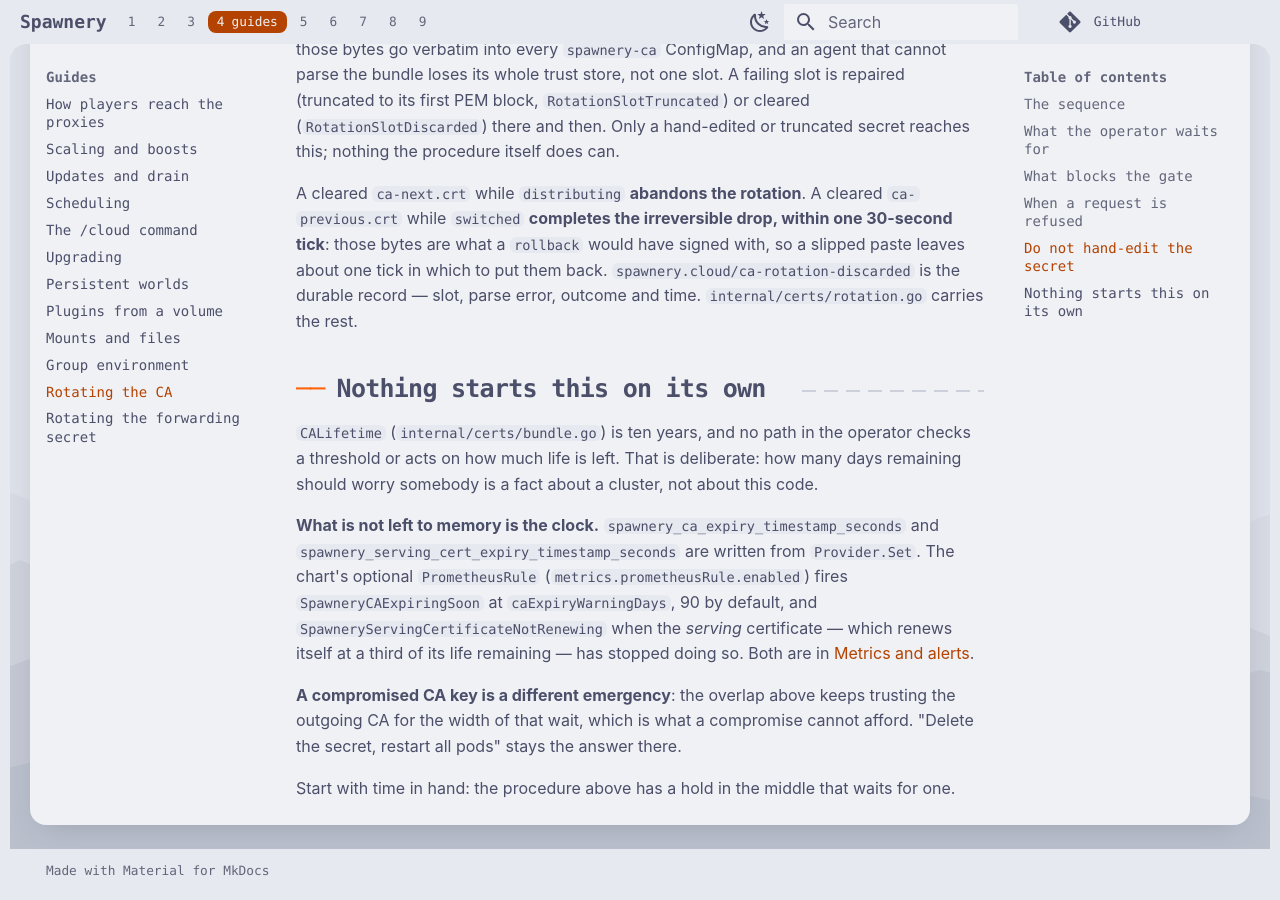
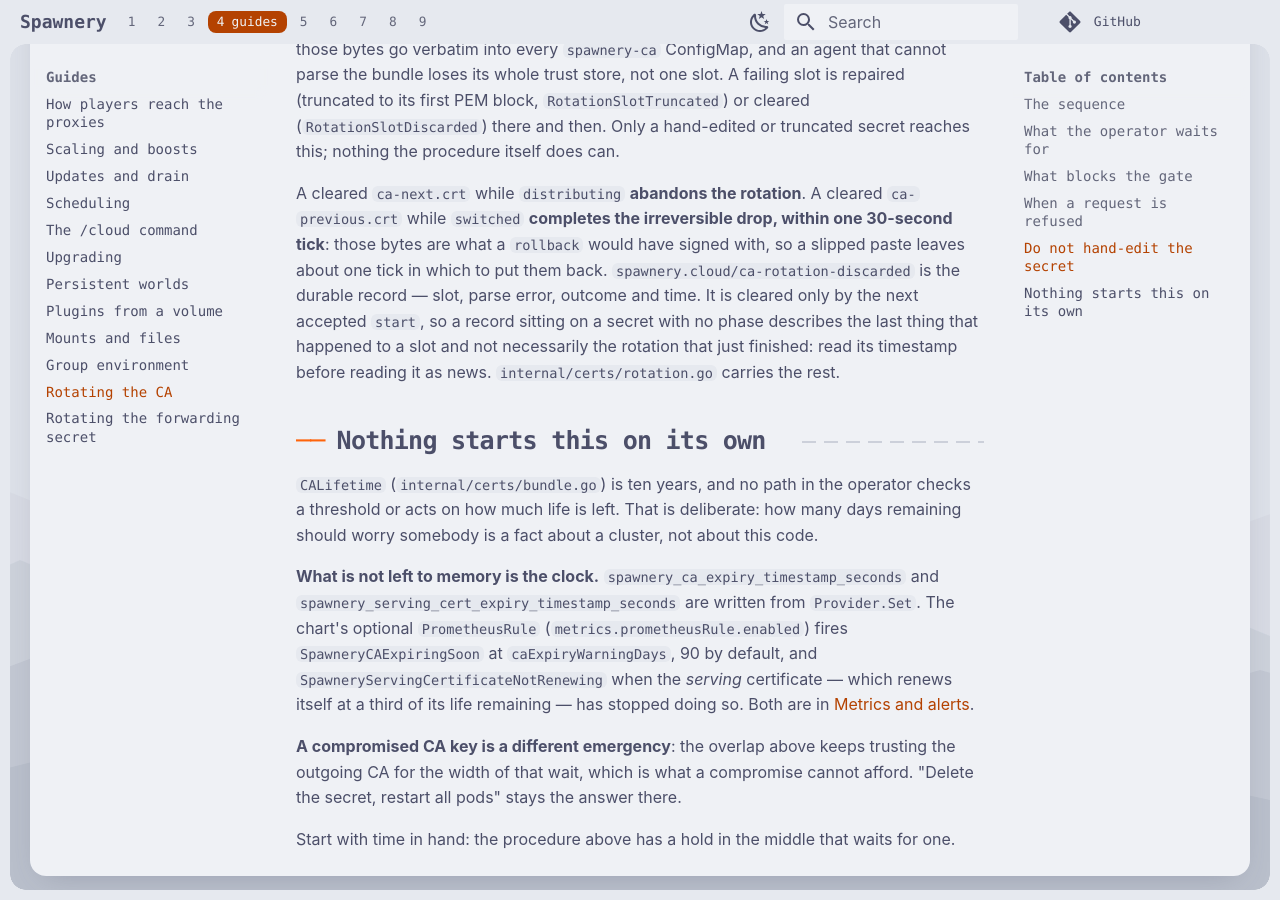
Before and after one commit to spawnery/spawnery, an MkDocs documentation site: the page built from docs/guides/rotating-the-ca.md, in a window 1280 px wide and 900 px high, scrolled down 2936 px. Built offline with MkDocs 1.6.1 and Material for MkDocs 9.7.7, drawn with Linux system fonts in a browser that asks for light colours; some web fonts are replaced; comment, search, counter and statistics services are not loaded.

Commit message:
docs(guides): the discarded record keeps the sentence that dates it
Task 4 landed at 1,199 words against a ceiling of 1,200 and named the
sentence it had dropped to get there: ca-rotation-discarded is cleared
only by the next accepted start, so a record on a secret with no phase
describes the last thing that happened to a slot rather than the
rotation that just finished. Without it a reader meets an annotation
with no way to tell whether it is news.

Three pages in a row have landed within five words of their ceiling,
which is a ceiling behaving as a target. The ceiling moves and the fact
stays, here and for the two tasks left: a page that has to drop
something to fit reports it instead of cutting it.

Co-Authored-By: Claude Opus 5 (1M context) <noreply@anthropic.com>
Claude-Session: https://claude.ai/code/session_01RhLpABDQDo2jeWRbfNEdtT

```diff
--- a/docs/guides/rotating-the-ca.md
+++ b/docs/guides/rotating-the-ca.md
@@ -145,7 +145,11 @@ cleared `ca-previous.crt` while `switched` **completes the irreversible drop,
 within one 30-second tick**: those bytes are what a `rollback` would have
 signed with, so a slipped paste leaves about one tick in which to put them
 back. `spawnery.cloud/ca-rotation-discarded` is the durable record — slot,
-parse error, outcome and time. `internal/certs/rotation.go` carries the rest.
+parse error, outcome and time. It is cleared only by the next accepted
+`start`, so a record sitting on a secret with no phase describes the last
+thing that happened to a slot and not necessarily the rotation that just
+finished: read its timestamp before reading it as news.
+`internal/certs/rotation.go` carries the rest.
 
 ## Nothing starts this on its own
 
```
Also changed, not shown: docs/superpowers/plans/2026-09-17-docs-shortening.md (+4 -4 lines).
